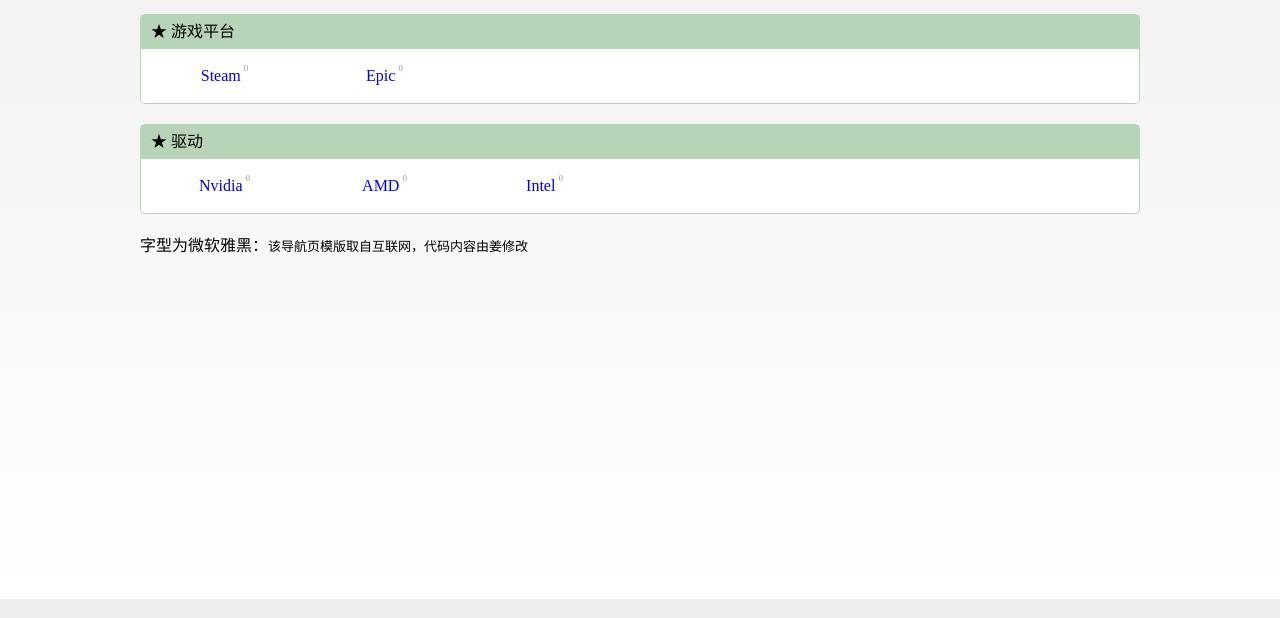
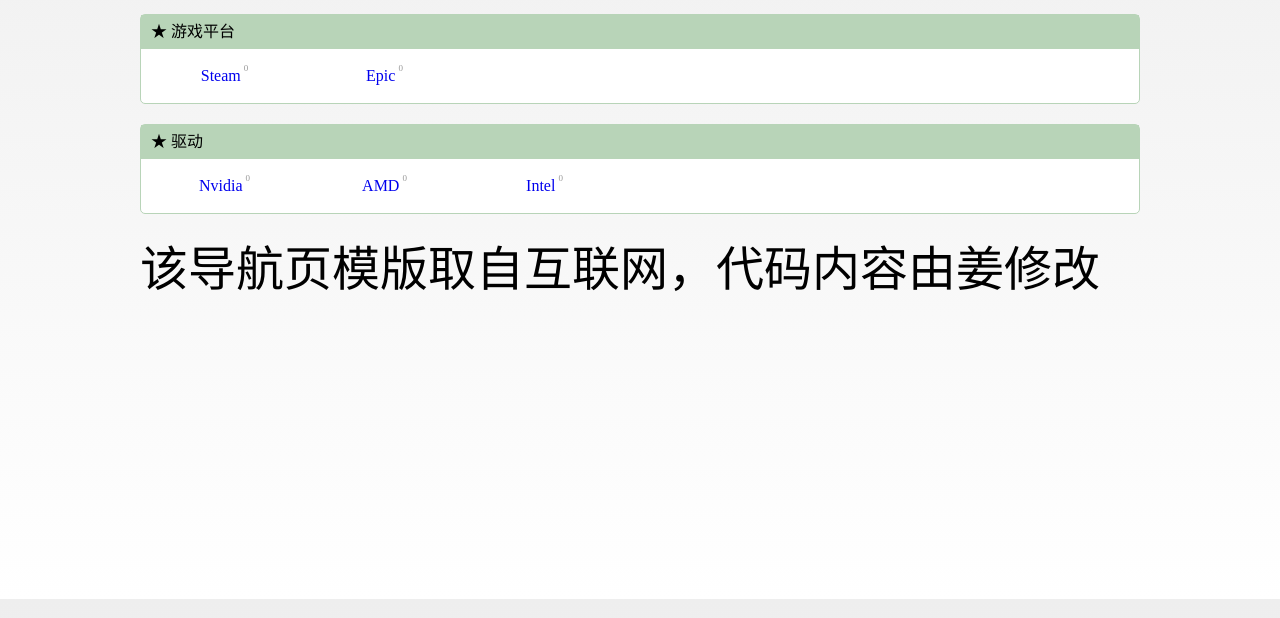
Before and after one commit to jhb0623/jhb0623.github.io, a plain HTML site: page index.html in a window 1280 px wide. Shown: the part 201-819 px from the top of the page. Drawn offline with nearby package versions, Linux system fonts and the light colour scheme.

Commit message:
Update index.html

```diff
--- a/index.html
+++ b/index.html
@@ -82,7 +82,7 @@ $(function(){
   <title>该导航页模版取自互联网，代码内容由姜修改</title>
 </head>
 <body>
-  字型为微软雅黑：<font size="2">该导航页模版取自互联网，代码内容由姜修改</font><br />
+  <font size="20">该导航页模版取自互联网，代码内容由姜修改</font><br />
 </body>
 
 </div>
```
